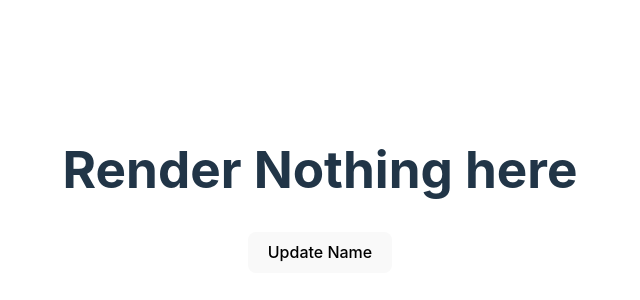
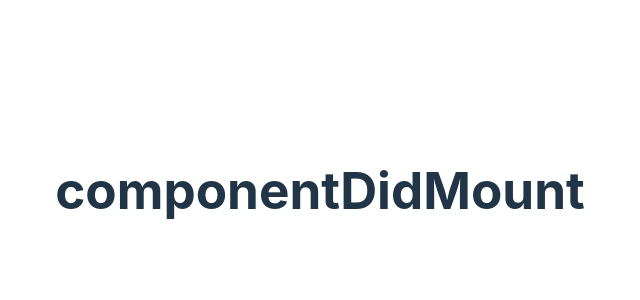
Before and after one commit to Bhanu-Partap/react-learnings-with-vite, a React (Vite) app in the folder my-first-react-app/: page / in a window 1280 px wide. Shown: the part 210-510 px from the top of the page, without its empty margins (320-960 px from the left). Built offline with nearby package versions, Linux system fonts and the light colour scheme.

Commit message:
Routed in app.js

```diff
--- a/my-first-react-app/src/App.jsx
+++ b/my-first-react-app/src/App.jsx
@@ -1,7 +1,7 @@
 // import { useState } from "react"
 import "./App.css"
+import ComponentDidMount from "./Components/ComponentDidMount"
 // import Constructor from "./Components/Constructor"
-import Render from "./Components/Render"
 // import Login from "./Components/Login"
 // import Formbox from "./Components/Formbox"
 // import Profile from "./Components/Profile"
@@ -80,7 +80,8 @@ export default function App() {
       {/* <Login /> */}
       {/* <PropsAsset data={getData} name={lamborghini}/> */}
       {/* <Constructor name="honeey" /> */}
-      <Render  />
+      {/* <Render  /> */}
+      <ComponentDidMount />
 
     </>
   )
```
